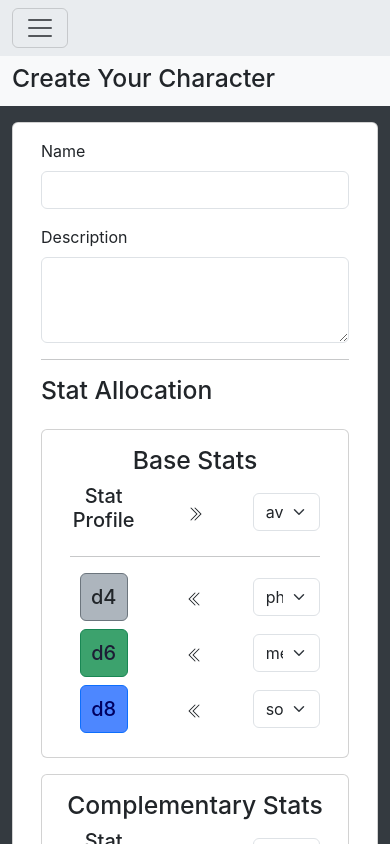
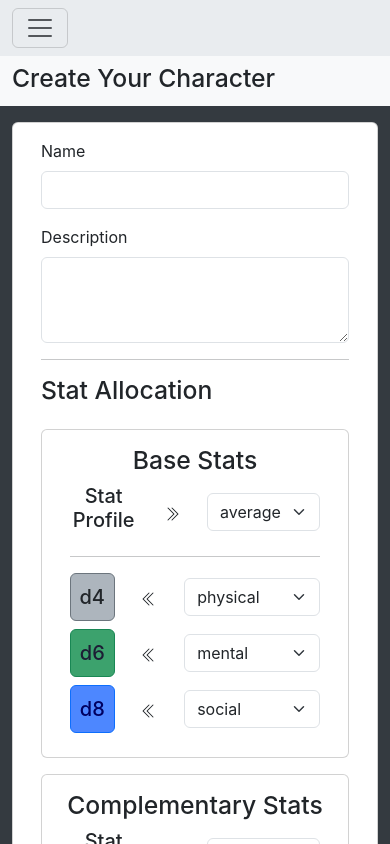
Before and after one commit to EBPRivera/fateful-architecture-react, a React (Create React App) app: page /characters/new in a window 390 px wide. Shown: the top 844 px of the page. Built offline with nearby package versions, Linux system fonts and the light colour scheme.

Commit message:
Update new character page layout on mobile view

```diff
--- a/src/components/NewCharacterForm/AttributeStatsForm.js
+++ b/src/components/NewCharacterForm/AttributeStatsForm.js
@@ -18,13 +18,13 @@ const AttributeStatsForm = ({
   const renderProfileDropdown = () => {
     return (
       <>
-        <Col>
+        <Col xs={4} md={4}>
           <h5>Stat Profile</h5>
         </Col>
-        <Col>
+        <Col xs={2} md={3}>
           <BsChevronDoubleRight />
         </Col>
-        <Col>
+        <Col xs={6} md={5}>
           <Form.Select
             onChange={(e) => onChangeProfile(type, e.target.value)}
             value={profile}
@@ -42,13 +42,13 @@ const AttributeStatsForm = ({
     return _.map(statProfiles[profile], (value, key) => {
       return (
         <Row key={key} className="mb-2 align-items-center">
-          <Col className="d-flex justify-content-center">
+          <Col className="d-flex justify-content-center" xs={3} md={4}>
             <Die size={value} />
           </Col>
-          <Col>
+          <Col xs={2} md={3}>
             <BsChevronDoubleLeft />
           </Col>
-          <Col>
+          <Col xs={7} md={5}>
             <Form.Select
               onChange={(e) =>
                 onChangeStatAllocation(type, key, e.target.value)
--- a/src/components/NewCharacterForm/index.js
+++ b/src/components/NewCharacterForm/index.js
@@ -102,7 +102,7 @@ const NewCharacterForm = ({ onSubmit, submitting, errors }) => {
   };
 
   return (
-    <Container className="character-form">
+    <Container className="character-form new-character-form">
       <Row>
         <Col as={Card} className="p-3">
           <Form onSubmit={handleSubmitForm}>
@@ -129,7 +129,7 @@ const NewCharacterForm = ({ onSubmit, submitting, errors }) => {
                 <Col as="h2">Stat Allocation</Col>
               </Row>
               <Row>
-                <Col className="pb-3">
+                <Col className="pb-3" xs={12} lg={6}>
                   <AttributeStatsForm
                     onChangeProfile={handleChangeProfile}
                     onChangeStatAllocation={handleChangeStatAllocation}
@@ -139,7 +139,7 @@ const NewCharacterForm = ({ onSubmit, submitting, errors }) => {
                     type="base"
                   />
                 </Col>
-                <Col className="pb-3">
+                <Col className="pb-3" xs={12} lg={6}>
                   <AttributeStatsForm
                     onChangeProfile={handleChangeProfile}
                     onChangeStatAllocation={handleChangeStatAllocation}
--- a/src/containers/CharacterNew.js
+++ b/src/containers/CharacterNew.js
@@ -53,7 +53,7 @@ const CharacterNew = () => {
       <CPageHeader>
         <h2>Create Your Character</h2>
       </CPageHeader>
-      <Container id="new-character-page" className="pt-3">
+      <Container id="new-character-page" className="py-3">
         <NewCharacterForm
           onSubmit={handleCreateCharacter}
           submitting={submitting}
```
